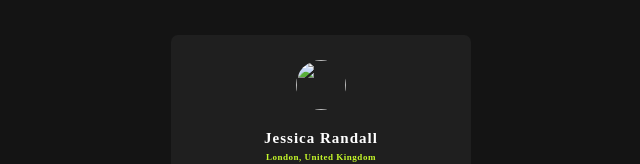
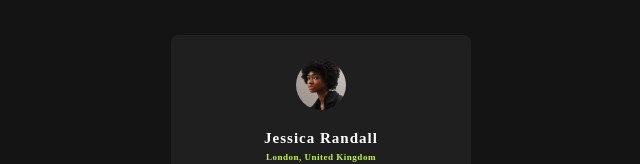
Before and after one commit to Wantedmarconi1234/Social_Profiler, a plain HTML site: page main/index.html in a window 1280 px wide. Shown: the part 154-318 px from the top of the page, without its empty margins (319-959 px from the left). Drawn offline with Linux system fonts and the light colour scheme.

Commit message:
Fix profile image loading
Co-authored-by: Copilot App <223556219+Copilot@users.noreply.github.com>

```diff
--- a/main/index.html
+++ b/main/index.html
@@ -9,7 +9,7 @@
 <body>
     <div class="profile-container">
         <div class="profile-image-container">
-            <img src="../images/avatar-jessica.jpeg" alt="">
+            <img src="assets/images/avatar-jessica.jpeg" alt="Jessica Randall">
         </div>
         <div>
             <h3 class="profile-name">Jessica Randall</h3>
```
Also changed, not shown: main/assets/images/avatar-jessica.jpeg (added).
